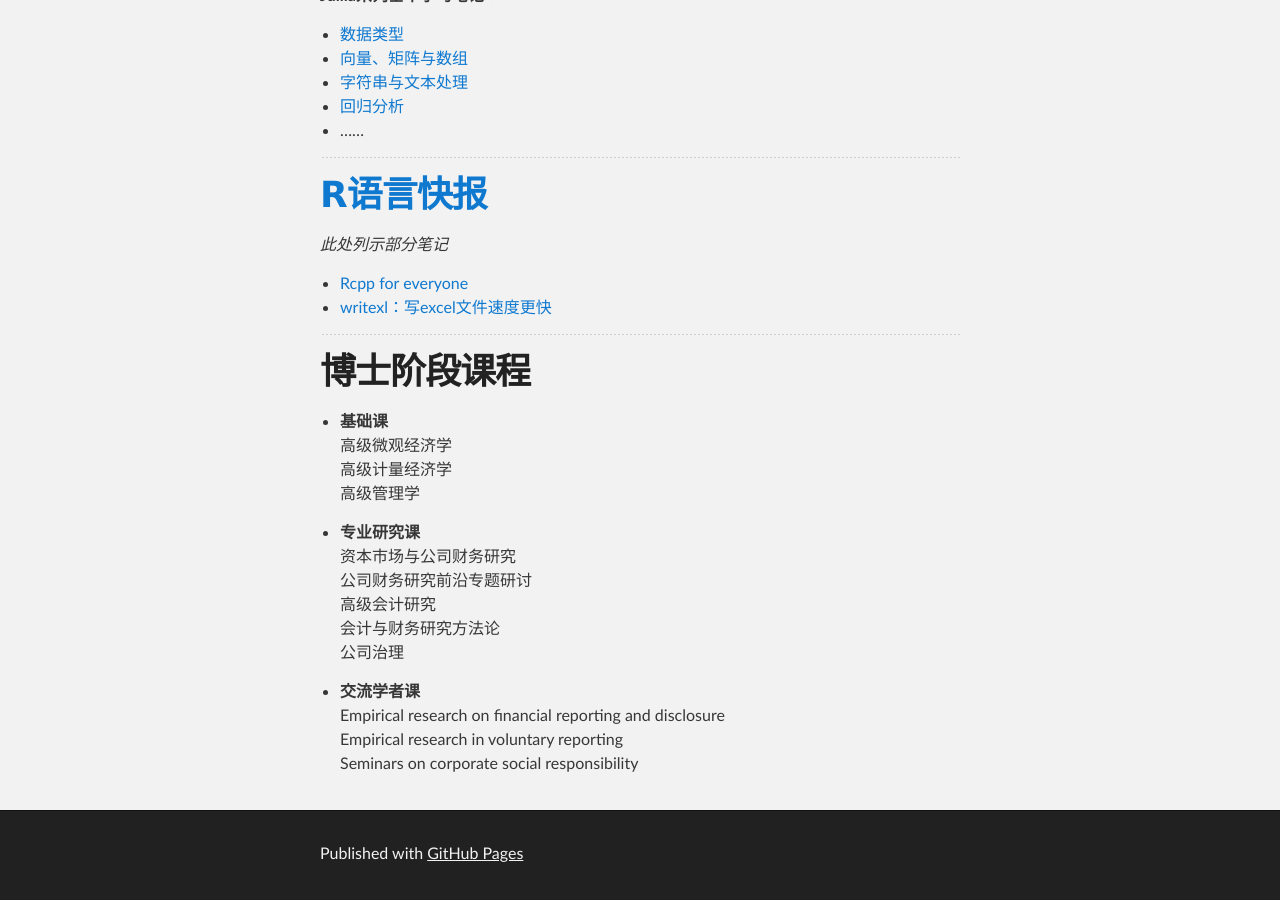
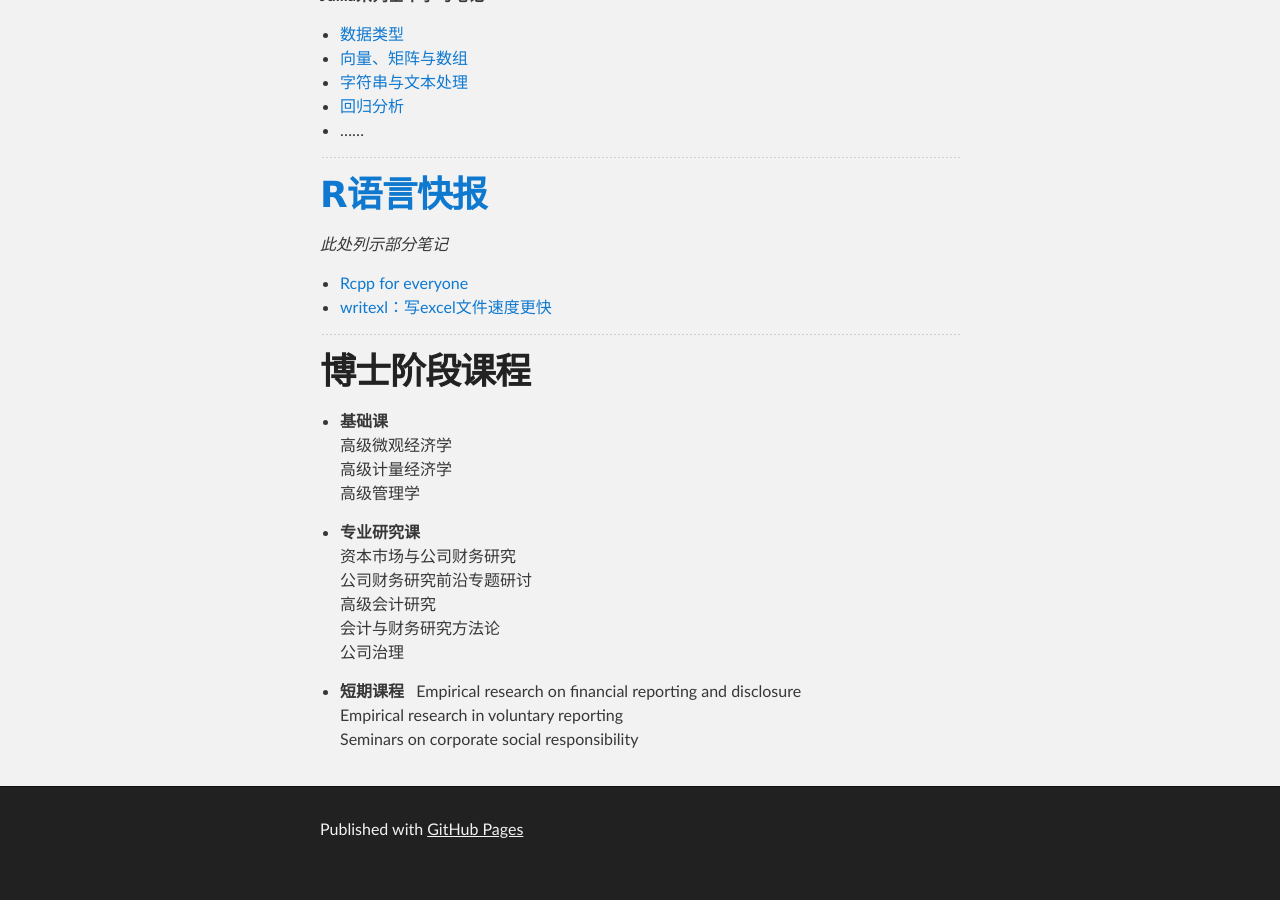
Before and after one commit to ChengJun90/chengjun90.github.io, a Jekyll site: the page built from index.md, in a window 1280 px wide and 900 px high, scrolled down 1529 px. Built offline with Jekyll 4.4.1, drawn with Linux system fonts in a browser that asks for light colours; our own code applies the rules of GitHub Pages for plain Markdown files; after the commit the page ends 2405 px from its top, so only the background shows below that.

Commit message:
Update index.md

```diff
--- a/index.md
+++ b/index.md
@@ -84,7 +84,7 @@ layout: default
 会计与财务研究方法论
 公司治理
 
-- **交流学者课**
+- **短期课程**
 Empirical research on financial reporting and disclosure
 Empirical research in voluntary reporting
 Seminars on corporate social responsibility
```
